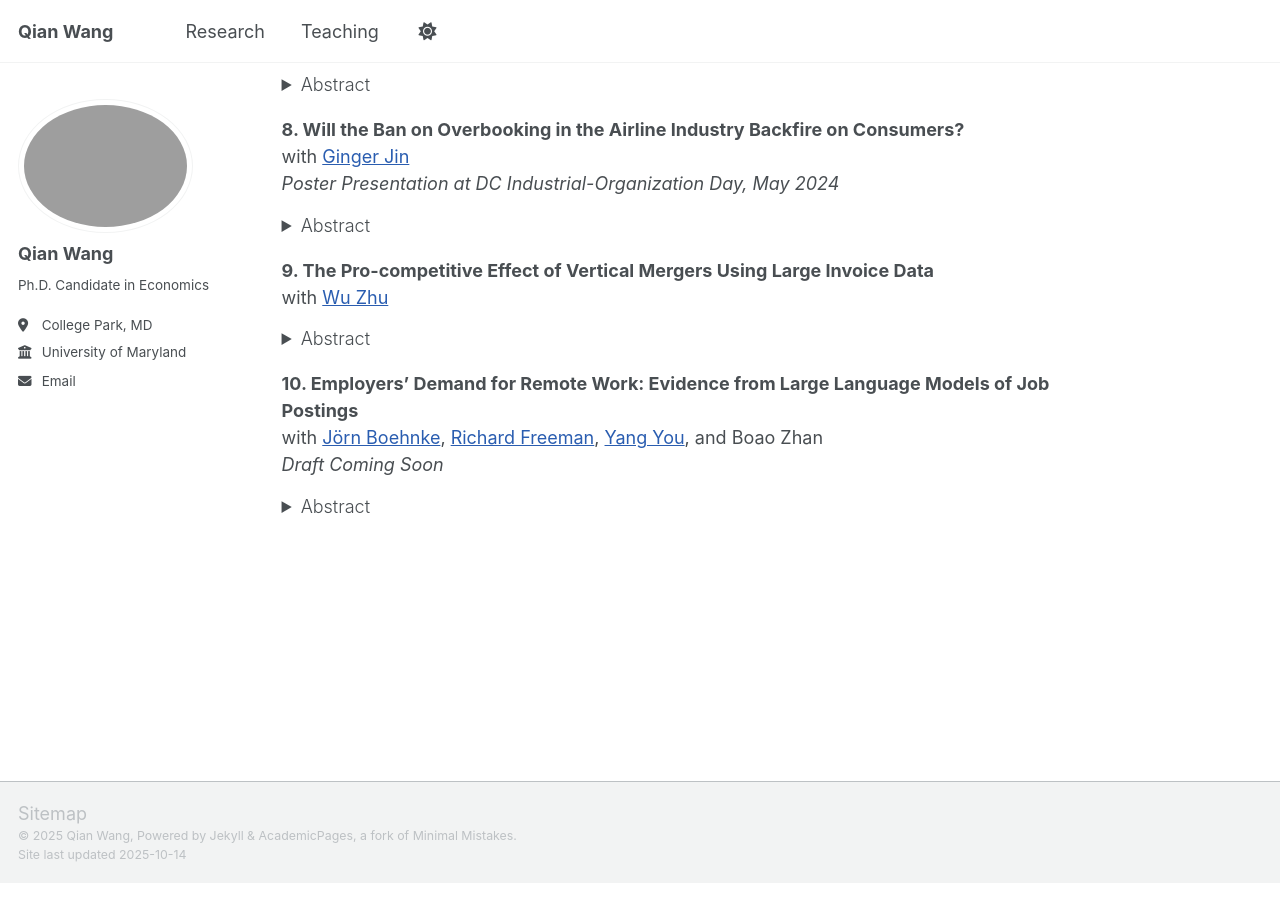
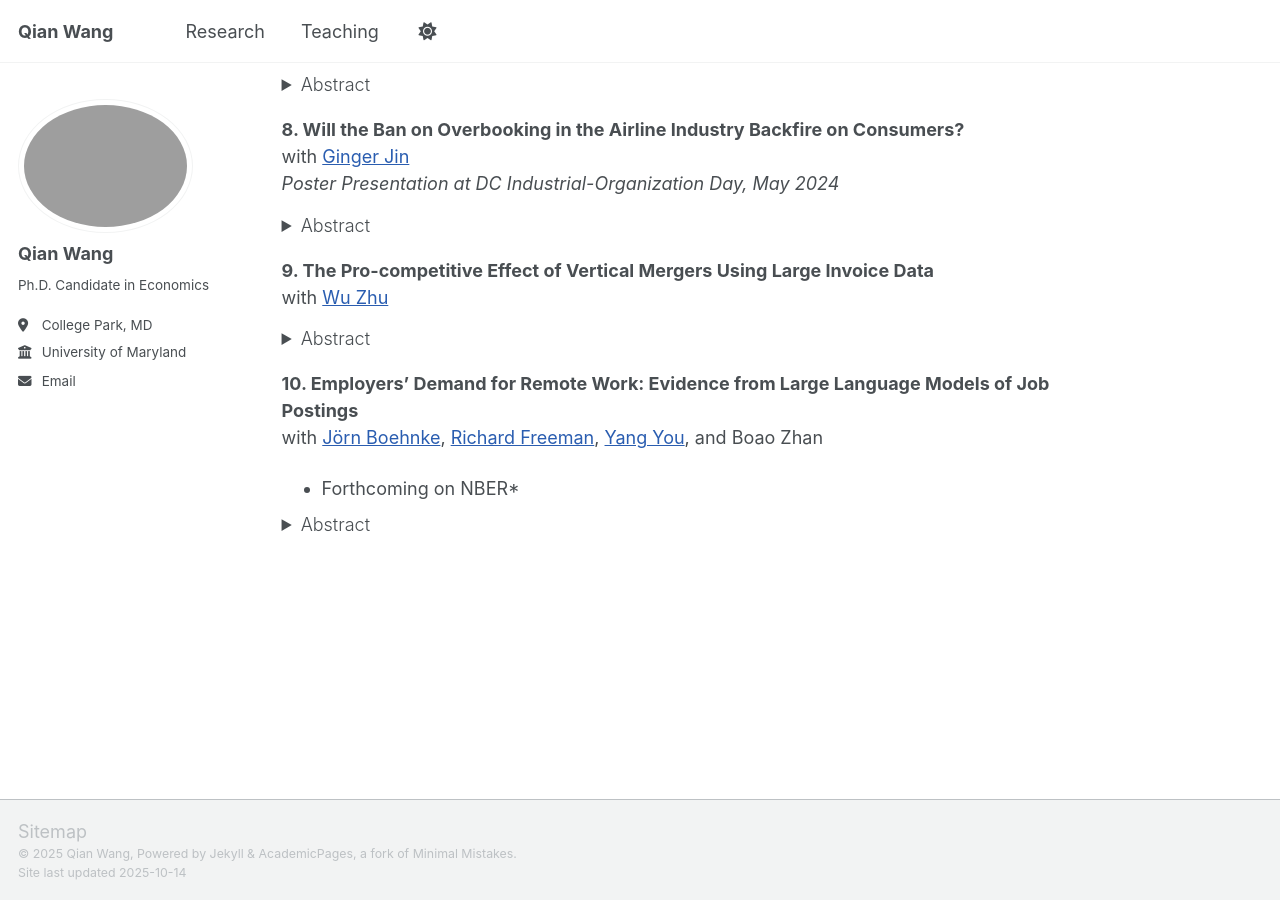
Before and after one commit to qwang819/qwang819.github.io, a Jekyll site: the page built from _pages/research.md, in a window 1280 px wide and 900 px high, scrolled down 1411 px. Built offline with Jekyll 4.4.1, drawn with Linux system fonts in a browser that asks for light colours; a script that is not in the unit is left out.

Commit message:
Update research.md

```diff
--- a/_pages/research.md
+++ b/_pages/research.md
@@ -108,7 +108,7 @@ with <a href="https://sites.google.com/view/zhuwu/about?authuser=0" style="color
 
 **10. Employers’ Demand for Remote Work: Evidence from Large Language Models of Job Postings**
 with <a href="https://jboehnke.com/" style="color: #2A5DB0;">Jörn Boehnke</a>, <a href="https://freeman.scholars.harvard.edu/" style="color: #2A5DB0;">Richard Freeman</a>, <a href="https://yangyou1.weebly.com/" style="color: #2A5DB0;">Yang You</a>, and Boao Zhan
-*Draft Coming Soon*
+* Forthcoming on NBER*
 <details style="margin-top: -0.5rem; margin-bottom: 1rem;">
   <summary><span style="font-weight:300;">Abstract</span></summary>
   <p style="text-align: justify;">
```
